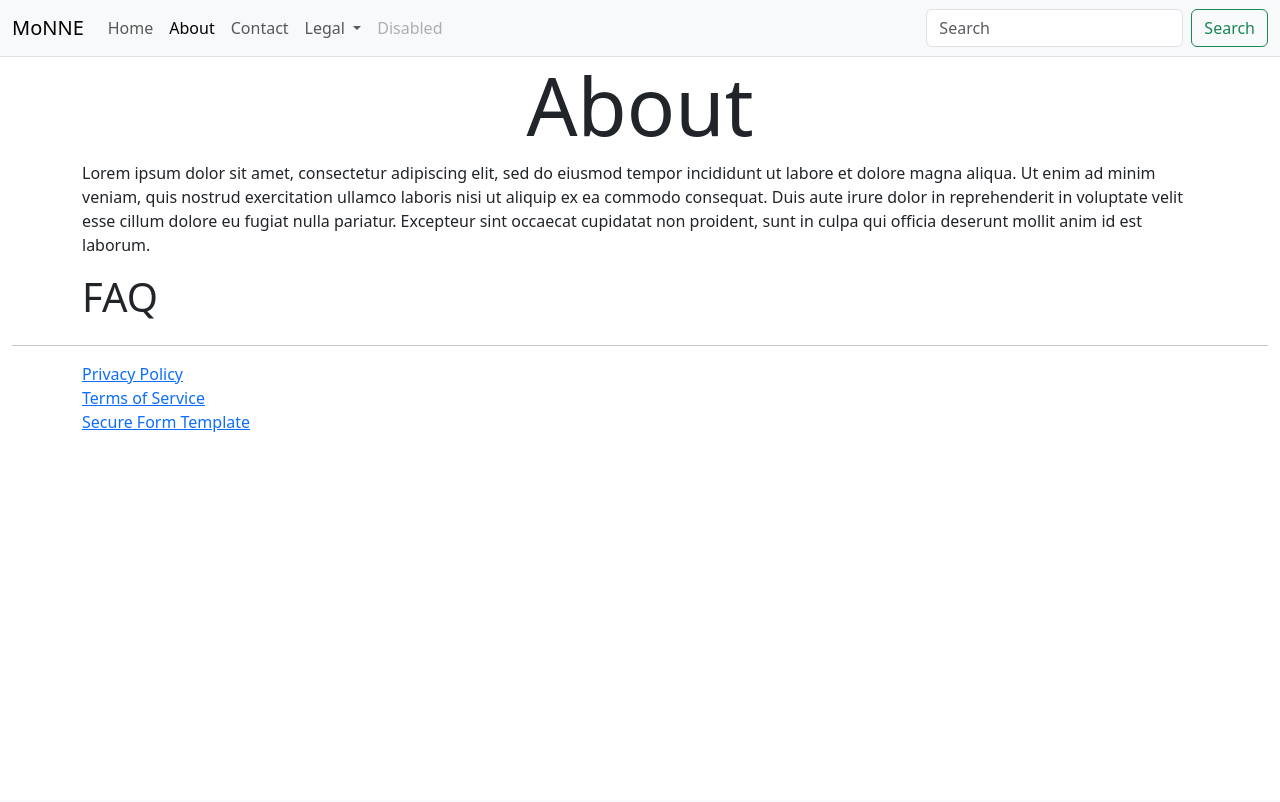
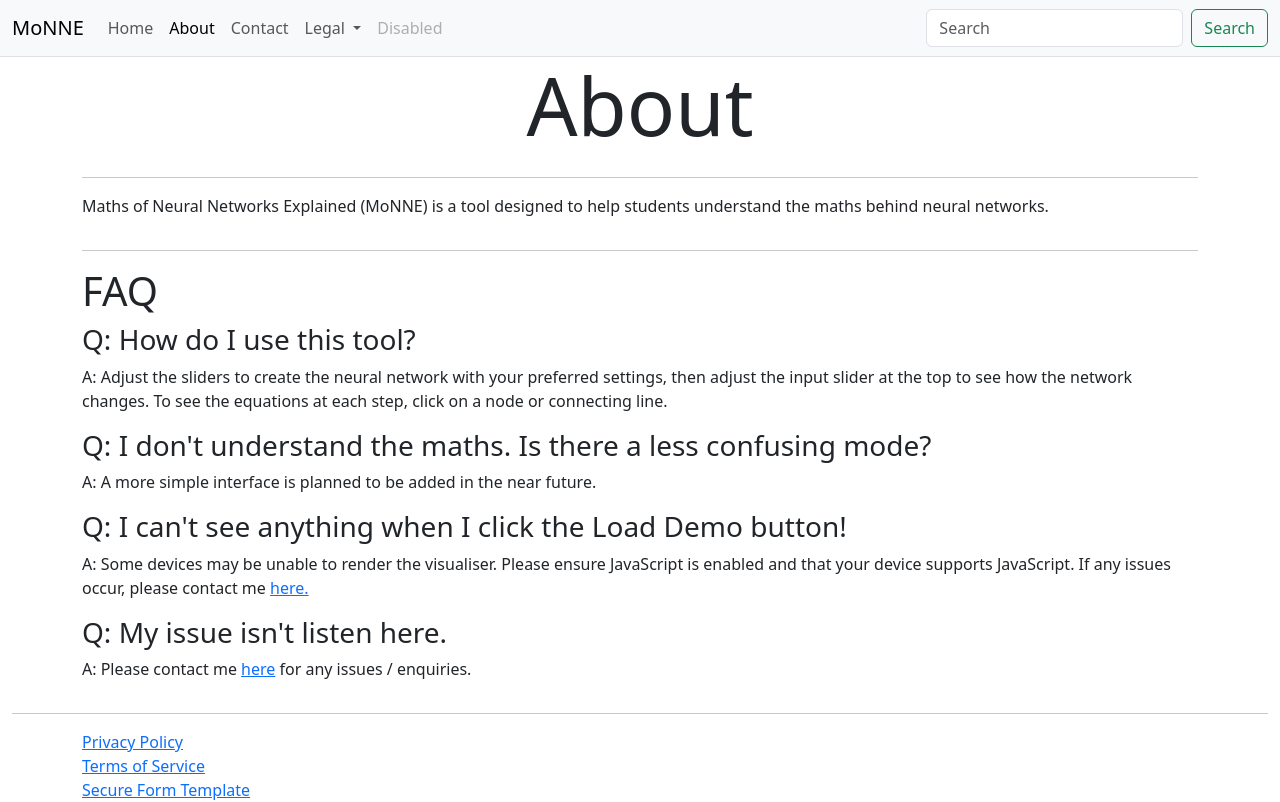
Before and after one commit to TempeHS/2026SE_MajorProject_Xavier.P, a Flask app: page /about in a window 1280 px wide. Before the commit the page ends 432 px from the top, so only its background shows below. Run offline with Flask 3, Linux system fonts and the light colour scheme; some libraries are stand-ins or nearby versions.

Commit message:
added info text and FAQ to about page

```diff
--- a/templates/about.html
+++ b/templates/about.html
@@ -3,17 +3,36 @@
   <div class="row">
     <h1 class="display-1">About</h1>
   </div>
+  <hr />
   <div class="row">
     <p>
-      Lorem ipsum dolor sit amet, consectetur adipiscing elit, sed do eiusmod
-      tempor incididunt ut labore et dolore magna aliqua. Ut enim ad minim
-      veniam, quis nostrud exercitation ullamco laboris nisi ut aliquip ex ea
-      commodo consequat. Duis aute irure dolor in reprehenderit in voluptate
-      velit esse cillum dolore eu fugiat nulla pariatur. Excepteur sint occaecat
-      cupidatat non proident, sunt in culpa qui officia deserunt mollit anim id
-      est laborum.
+      Maths of Neural Networks Explained (MoNNE) is a tool designed to help
+      students understand the maths behind neural networks.
     </p>
   </div>
+  <hr />
   <div class="row"><h1>FAQ</h1></div>
+  <div class="row">
+    <h3>Q: How do I use this tool?</h3>
+    <p>
+      A: Adjust the sliders to create the neural network with your preferred
+      settings, then adjust the input slider at the top to see how the network
+      changes. To see the equations at each step, click on a node or connecting
+      line.
+    </p>
+    <h3>Q: I don't understand the maths. Is there a less confusing mode?</h3>
+    <p>A: A more simple interface is planned to be added in the near future.</p>
+    <h3>Q: I can't see anything when I click the Load Demo button!</h3>
+    <p>
+      A: Some devices may be unable to render the visualiser. Please ensure
+      JavaScript is enabled and that your device supports JavaScript. If any
+      issues occur, please contact me <a href="/contact">here.</a>
+    </p>
+    <h3>Q: My issue isn't listen here.</h3>
+    <p>
+      A: Please contact me <a href="/contact">here</a> for any issues /
+      enquiries.
+    </p>
+  </div>
 </div>
 {% endblock %}
```
